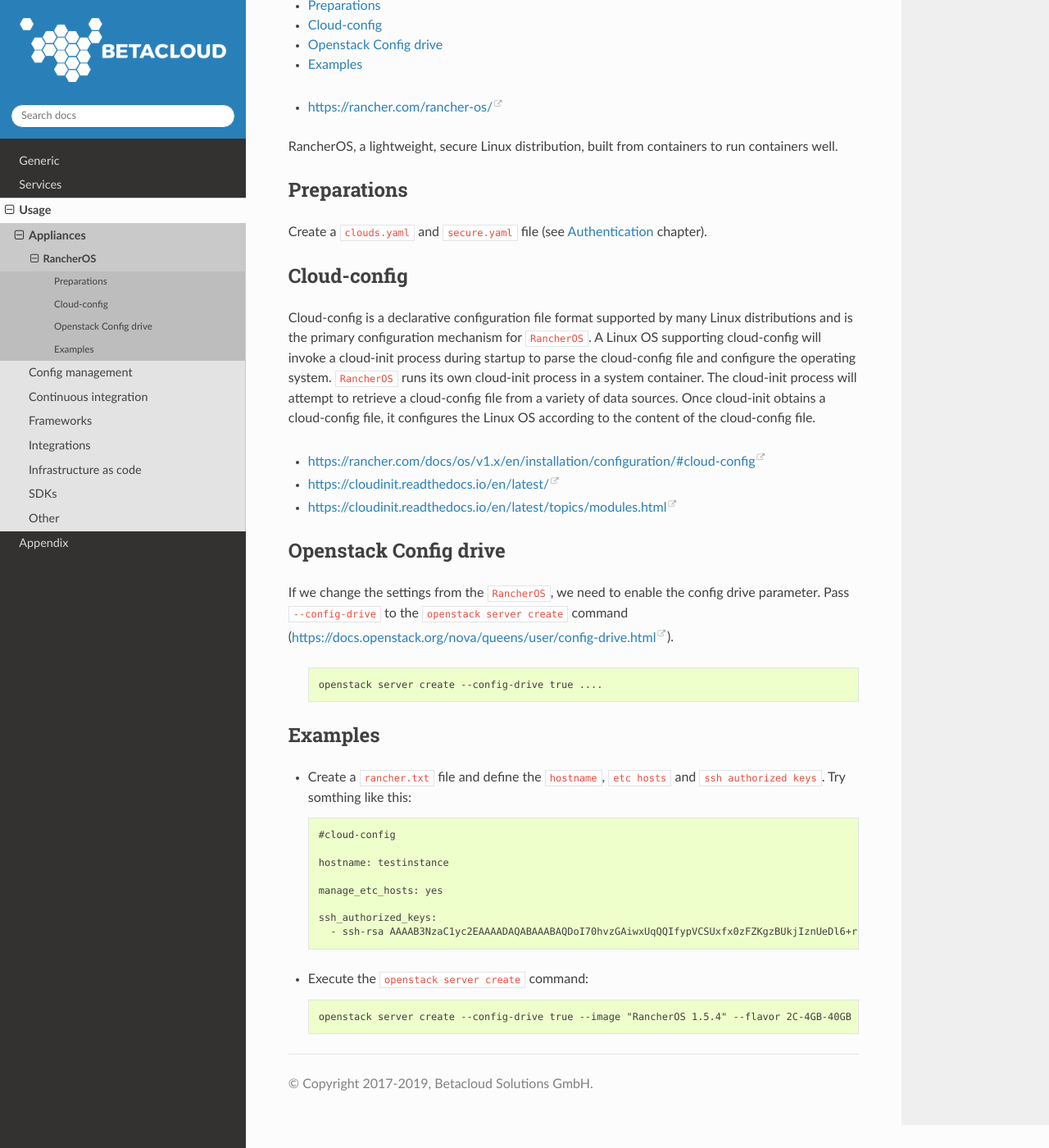
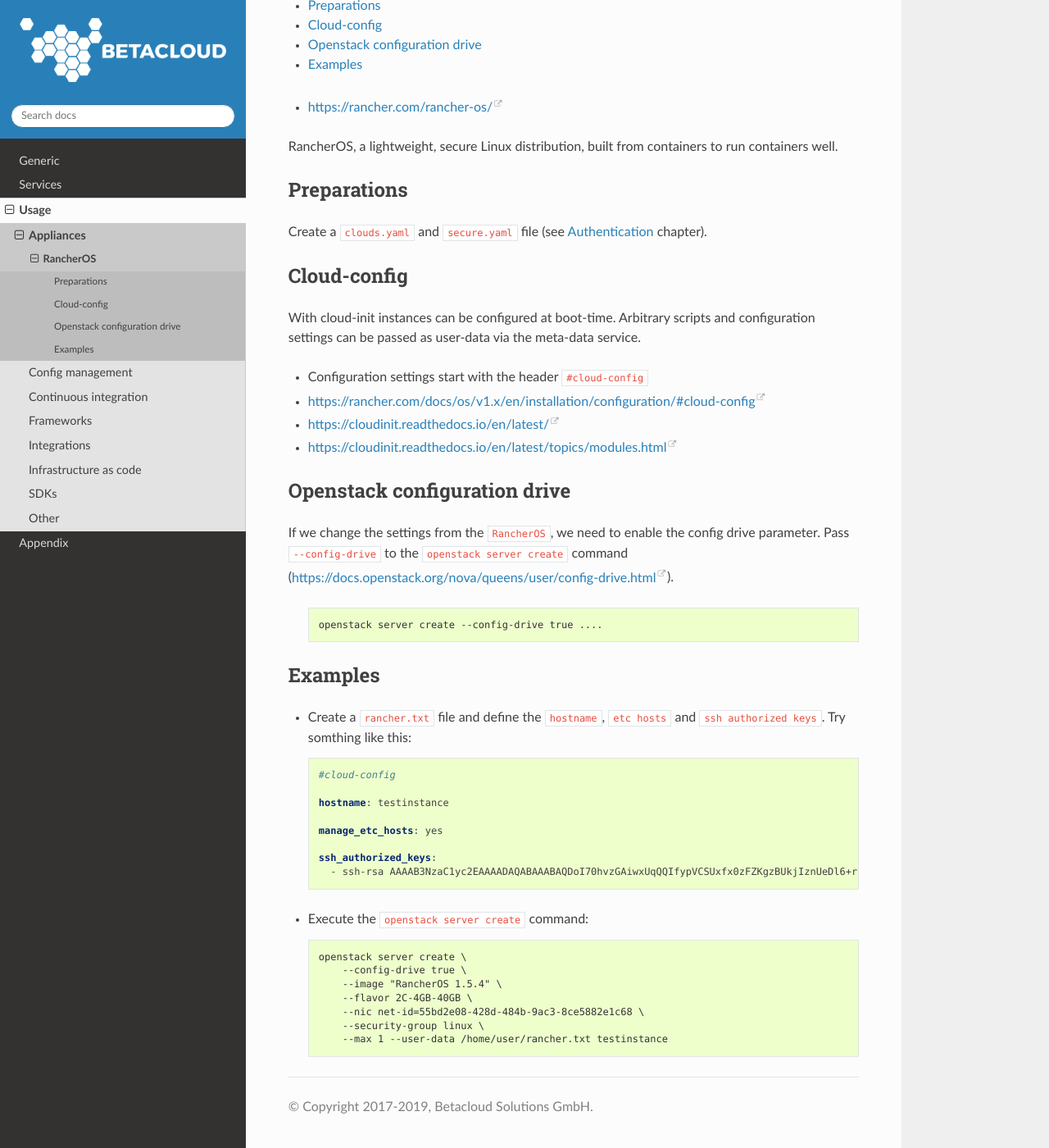
Before and after one commit to betacloud/documentation, a Sphinx documentation site: the page built from source/usage/rancheros.rst, in a window 1280 px wide and 1400 px high, scrolled down 165 px. Shown: the whole window at 82% size. Built offline with Sphinx 7.4.7 and the Read the Docs theme 2.0.0, drawn with Linux system fonts in a browser that asks for light colours.

Commit message:
requested changes

```diff
--- a/source/usage/rancheros.rst
+++ b/source/usage/rancheros.rst
@@ -16,29 +16,30 @@
 
 Cloud-config
 ============
-Cloud-config is a declarative configuration file format supported by many Linux distributions and is the primary configuration mechanism for ``RancherOS``. A Linux OS supporting cloud-config will invoke a cloud-init process during startup to parse the cloud-config file and configure the operating system. ``RancherOS`` runs its own cloud-init process in a system container. The cloud-init process will attempt to retrieve a cloud-config file from a variety of data sources. Once cloud-init obtains a cloud-config file, it configures the Linux OS according to the content of the cloud-config file.
+With cloud-init instances can be configured at boot-time. Arbitrary scripts and configuration settings can be passed as user-data via the meta-data service.
+
+* Configuration settings start with the header ``#cloud-config``
 
 * https://rancher.com/docs/os/v1.x/en/installation/configuration/#cloud-config
-
 * https://cloudinit.readthedocs.io/en/latest/
-
 * https://cloudinit.readthedocs.io/en/latest/topics/modules.html
 
 
-Openstack Config drive
-======================
+Openstack configuration drive
+=============================
 If we change the settings from the ``RancherOS``, we need to enable the config drive parameter. Pass ``--config-drive`` to the ``openstack server create`` command (https://docs.openstack.org/nova/queens/user/config-drive.html).
 
-  .. code-block:: none
+  .. code-block:: console
 
      openstack server create --config-drive true ....
 
 
 Examples
 ========
+
 * Create a ``rancher.txt`` file and define the ``hostname``, ``etc hosts`` and ``ssh authorized keys``. Try somthing like this:
 
-  .. code-block:: none
+  .. code-block:: yaml
 
      #cloud-config
 
@@ -52,6 +53,12 @@
 
 * Execute the ``openstack server create`` command:
 
-  .. code-block:: none
+  .. code-block:: console
 
-     openstack server create --config-drive true --image "RancherOS 1.5.4" --flavor 2C-4GB-40GB --nic net-id=55bd2e08-428d-484b-9ac3-8ce5882e1c68 --security-group linux --max 1 --user-data /home/user/rancher.txt testinstance
+     openstack server create \
+         --config-drive true \
+         --image "RancherOS 1.5.4" \
+         --flavor 2C-4GB-40GB \
+         --nic net-id=55bd2e08-428d-484b-9ac3-8ce5882e1c68 \
+         --security-group linux \
+         --max 1 --user-data /home/user/rancher.txt testinstance
```
